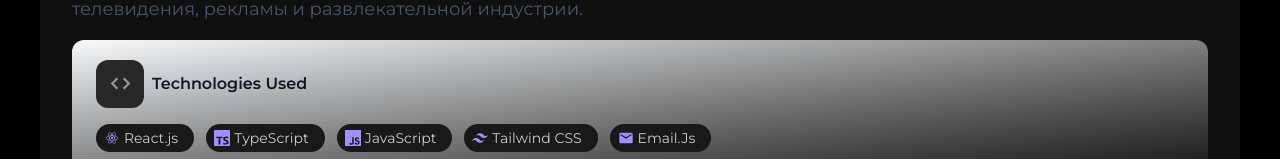
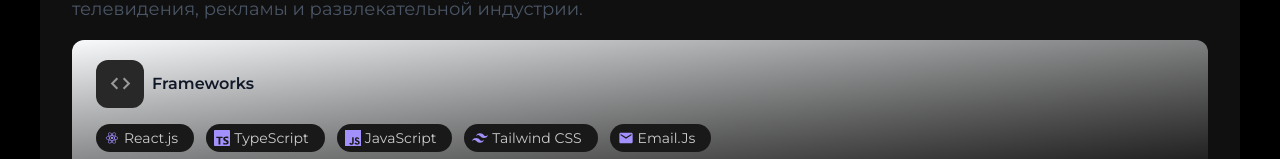
Before and after one commit to Ramazan-Yusupov/React-MyWebSite, a React (Vite) app: page /project/1 in a window 1280 px wide. Shown: the part 599-758 px from the top of the page. Built offline with nearby package versions, Linux system fonts and the light colour scheme; no server answers; a web font is replaced by a local one.

Commit message:
Add Text

```diff
--- a/src/shared/ui/ProjectUI/ProjectInfo.tsx
+++ b/src/shared/ui/ProjectUI/ProjectInfo.tsx
@@ -31,7 +31,7 @@ export function ProjectInfo({ title, description, tags }: ProjectInfoProps) {
         <div className="mb-4 flex items-center gap-2">
           <IconBlock icon={<BiCode size={25} />} />
           <h3 className="font-semibold text-gray-900 dark:text-white">
-            Technologies Used
+            Frameworks
           </h3>
         </div>
         <div className="flex flex-wrap gap-3 max-md:justify-center">
```
